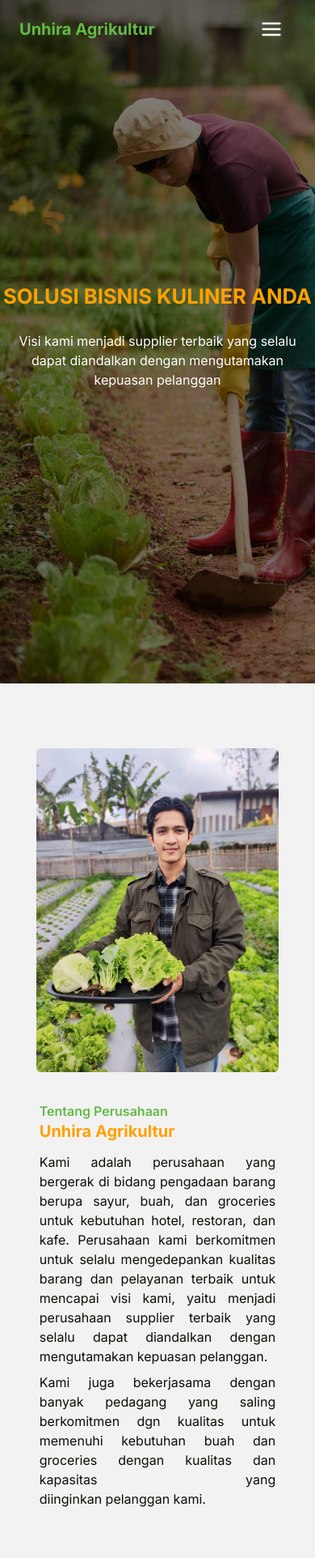
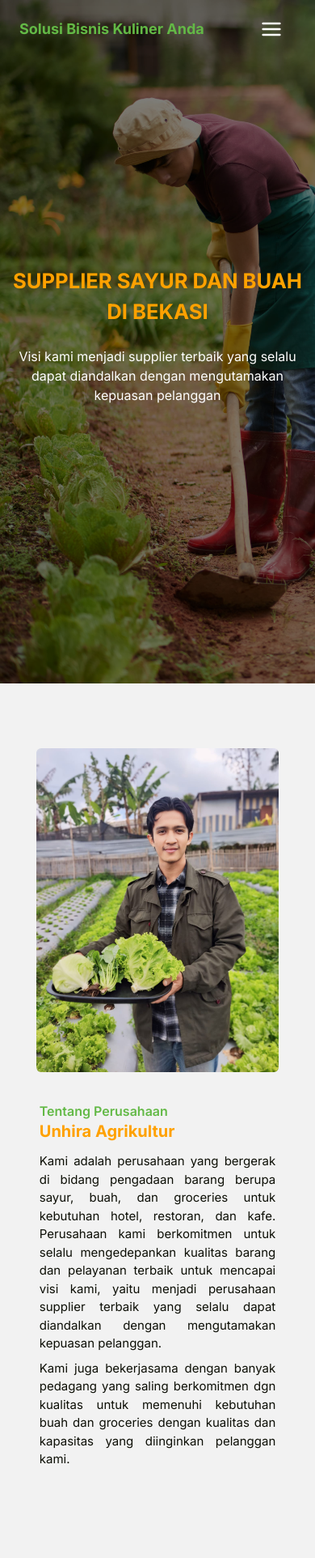
Before and after one commit to raxle789/unhira-agriculture, a Next.js app: page / in a window 390 px wide. Shown: the top 1924 px of the page at 81% size. Built offline with nearby package versions, Linux system fonts and the light colour scheme.

Commit message:
fix: memperbaiki desain

```diff
--- a/src/app/layout.tsx
+++ b/src/app/layout.tsx
@@ -1,26 +1,26 @@
 import { Analytics } from "@vercel/analytics/react";
 import type { Metadata } from "next";
-import localFont from "next/font/local";
+// import localFont from "next/font/local";
 import { Inter } from "next/font/google";
 import "./globals.css";
 
-const geistSans = localFont({
-  src: "./fonts/GeistVF.woff",
-  variable: "--font-geist-sans",
-  weight: "100 900",
-});
-const geistMono = localFont({
-  src: "./fonts/GeistMonoVF.woff",
-  variable: "--font-geist-mono",
-  weight: "100 900",
-});
+// const geistSans = localFont({
+//   src: "./fonts/GeistVF.woff",
+//   variable: "--font-geist-sans",
+//   weight: "100 900",
+// });
+// const geistMono = localFont({
+//   src: "./fonts/GeistMonoVF.woff",
+//   variable: "--font-geist-mono",
+//   weight: "100 900",
+// });
 
 const inter = Inter({ subsets: ["latin"] });
 
 export const metadata: Metadata = {
   title: "Unhira Agrikultur - Supplier sayur dan buah di bekasi",
   description:
-    "Kami adalah perusahaan yang bergerak di bidang pengadaan sayur, buah, dan groceries. Kami bermitra dengan petani lokal untuk memenuhi kebutuhan sayuran khusus dengan standar kualitas terbaik. Bekerjasama dengan banyak pedagang UMKM untuk memenuhi kebutuhan buah dan groceries dengan kualitas dan kapasitas yang diinginkan pelanggan kami.",
+    "Kami adalah perusahaan yang bergerak di bidang pengadaan barang berupa sayur, buah, dan groceries untuk kebutuhan hotel, restoran, dan kafe. Perusahaan kami berkomitmen untuk selalu mengedepankan kualitas barang dan pelayanan terbaik.",
 };
 
 export default function RootLayout({
--- a/src/app/page.tsx
+++ b/src/app/page.tsx
@@ -28,6 +28,7 @@ import {
   SheetClose,
 } from "@/components/ui/sheet";
 import bannerImage from "../../public/assets/images/banner.jpg";
+import unhiraLogo from "../../public/assets/images/logo-unhira.png";
 import ownerPhoto from "../../public/assets/images/profil.jpg";
 import ownerAndFarmer from "../../public/assets/images/foto-dengan-petani.jpg";
 import ownerAndFarmer2 from "../../public/assets/images/foto-dengan-petani2.jpg";
@@ -59,11 +60,22 @@ export default function Home() {
   const [bgColor, setBgColor] = useState("bg-transparent");
   const [fontColor, setFontColor] = useState("text-white");
   const [menuImage, setMenuImage] = useState<StaticImageData>(menu);
+  const [wordsHeader, setWordsHeader] = useState("Unhira Agrikultur");
   const router = useRouter();
 
   const handleNavigate = (url: string) => {
     router.push(url);
   };
+
+  useEffect(() => {
+    setTimeout(() => {
+      if (wordsHeader === "Unhira Agrikultur") {
+        setWordsHeader("Solusi Bisnis Kuliner Anda");
+      } else {
+        setWordsHeader("Unhira Agrikultur");
+      }
+    }, 4000);
+  }, [wordsHeader]);
 
   useEffect(() => {
     const handleScroll = () => {
@@ -88,7 +100,7 @@ export default function Home() {
   useEffect(() => {
     const WOW = require("wowjs");
     const wow = new WOW.WOW({
-      live: false, // Opsi ini untuk tidak memantau elemen baru yang ditambahkan secara dinamis
+      live: true, // Opsi ini untuk tidak memantau elemen baru yang ditambahkan secara dinamis
     });
     wow.init();
   }, []);
@@ -98,8 +110,11 @@ export default function Home() {
         className={`border-none flex justify-between items-center px-6 py-4 fixed top-0 left-0 w-full z-50 transition-colors duration-300 ${bgColor}`}
       >
         <div>
-          <h1 className="font-bold text-xl text-coolgreen">
-            Unhira Agrikultur
+          <h1
+            key={wordsHeader}
+            className="font-bold text-lg text-coolgreen wow animate__animated animate__fadeIn"
+          >
+            {wordsHeader}
           </h1>
         </div>
         <div>
@@ -222,7 +237,7 @@ export default function Home() {
             alt="Supplier Sayur dan Buah Segar Terbaik di Bekasi"
           />
           <div className="relative z-10 flex flex-col justify-center items-center h-full text-white">
-            <h1 className="text-[1.6rem] text-center md:text-4xl lg:text-5xl font-bold uppercase text-coolyellow">
+            <h1 className="text-[1.6rem] text-center px-3 md:text-4xl lg:text-5xl font-bold uppercase text-coolyellow">
               <BannerTitle />
             </h1>
             <h2 className="text-base p-4 md:px-8 xl:px-0 text-center md:text-xl md:p-0 lg:text-xl mt-2">
@@ -244,10 +259,10 @@ export default function Home() {
               <h1 className="font-bold text-xl md:text-[1.6rem] leading-[1.7rem] text-coolyellow mb-3">
                 <CompanyName />
               </h1>
-              <p className="text-coolblack mb-2 text-justify">
+              <p className="text-[15px] md:text-base text-coolblack mb-2 text-justify">
                 <AboutCompany1 />
               </p>
-              <p className="text-coolblack text-justify">
+              <p className="text-[15px] md:text-base text-coolblack text-justify">
                 <AboutCompany2 />
               </p>
             </div>
@@ -273,7 +288,7 @@ export default function Home() {
               <h1 className="font-bold text-xl md:text-[1.6rem] leading-[1.7rem] text-coolyellow mb-3">
                 Unhira Agrikultur
               </h1>
-              <p className="text-coolblack text-justify">
+              <p className="text-[15px] md:text-base text-coolblack text-justify">
                 Pada proses pengadaan barang, kami bermitra dengan petani lokal
                 untuk memenuhi kebutuhan sayuran khusus dengan standar kualitas
                 barang yang baik. Untuk beberapa jenis sayur seperti selada,
@@ -307,7 +322,7 @@ export default function Home() {
                       src={toa}
                       alt="respon cepat"
                     />
-                    <p className="text-coolblack">
+                    <p className="text-coolblack text-[15px] md:text-base">
                       Respon cepat dan komunikatif
                     </p>
                   </CardContent>
@@ -319,7 +334,7 @@ export default function Home() {
                       src={payment}
                       alt="sistem pembayaran fleksibel"
                     />
-                    <p className="text-coolblack">
+                    <p className="text-coolblack text-[15px] md:text-base">
                       Sistem pembayaran fleksibel
                     </p>
                   </CardContent>
@@ -331,7 +346,9 @@ export default function Home() {
                       src={box}
                       alt="tidak ada minimum pesanan"
                     />
-                    <p className="text-coolblack">Tidak ada minimum pesanan</p>
+                    <p className="text-coolblack text-[15px] md:text-base">
+                      Tidak ada minimum pesanan
+                    </p>
                   </CardContent>
                 </Card>
                 <Card className="border-none drop-shadow-xl wow animate__animated animate__fadeInUp">
@@ -341,7 +358,7 @@ export default function Home() {
                       src={order}
                       alt="menerima pesanan di luar list order"
                     />
-                    <p className="text-coolblack">
+                    <p className="text-coolblack text-[15px] md:text-base">
                       Menerima pesanan di luar list order
                     </p>
                   </CardContent>
@@ -353,7 +370,7 @@ export default function Home() {
                       src={guarantee}
                       alt="menerima klaim produk cacat atau tidak sesuai"
                     />
-                    <p className="text-coolblack">
+                    <p className="text-coolblack text-[15px] md:text-base">
                       Menerima klaim produk cacat atau tidak sesuai
                     </p>
                   </CardContent>
@@ -496,7 +513,7 @@ export default function Home() {
               Syarat dan Ketentuan
             </h1>
             <Card className="border-none p-[13px] md:p-6 rounded-tl-xl rounded-br-xl rounded-tr-[50px] rounded-bl-[50px] w-[87%] md:w-[80%] drop-shadow-none">
-              <CardContent className="pt-6">
+              <CardContent className="pt-6 text-[15px] md:text-base">
                 <p className="text-coolblack wow animate__animated animate__fadeIn">
                   Order dilakukan maksimal H-1 pengiriman.
                 </p>
--- a/src/app/tiny-components.tsx
+++ b/src/app/tiny-components.tsx
@@ -4,7 +4,7 @@ import mail from "../../public/assets/icons/mail.png";
 import { Separator } from "@/components/ui/separator";
 
 export const BannerTitle = () => {
-  return <span>Solusi Bisnis Kuliner Anda</span>;
+  return <span>Supplier Sayur dan Buah di Bekasi</span>;
 };
 
 export const CompanyName = () => {
@@ -38,14 +38,14 @@ export const AboutCompany2 = () => {
     <span>
       Kami juga bekerjasama dengan banyak pedagang yang saling berkomitmen dgn
       kualitas untuk memenuhi kebutuhan buah dan groceries dengan kualitas dan
-      kapasitas yang diinginkan pelanggan kami.
+      kapasitas yang diinginkan pelanggan kami.
     </span>
   );
 };
 
 export const BeforeUsing = () => {
   return (
-    <div>
+    <div className="text-[15px] md:text-base">
       <p className="text-coolblack">
         Jumlah barang yang di dapat tidak sesuai kebutuhan
       </p>
@@ -65,7 +65,7 @@ export const BeforeUsing = () => {
 
 export const AfterUsing = () => {
   return (
-    <div>
+    <div className="text-[15px] md:text-base">
       <p className="text-coolblack">
         Barang yang dikirim sesuai pesanan dan kebutuhan
       </p>
```
Also changed, not shown: public/assets/images/logo-unhira.png (added).
